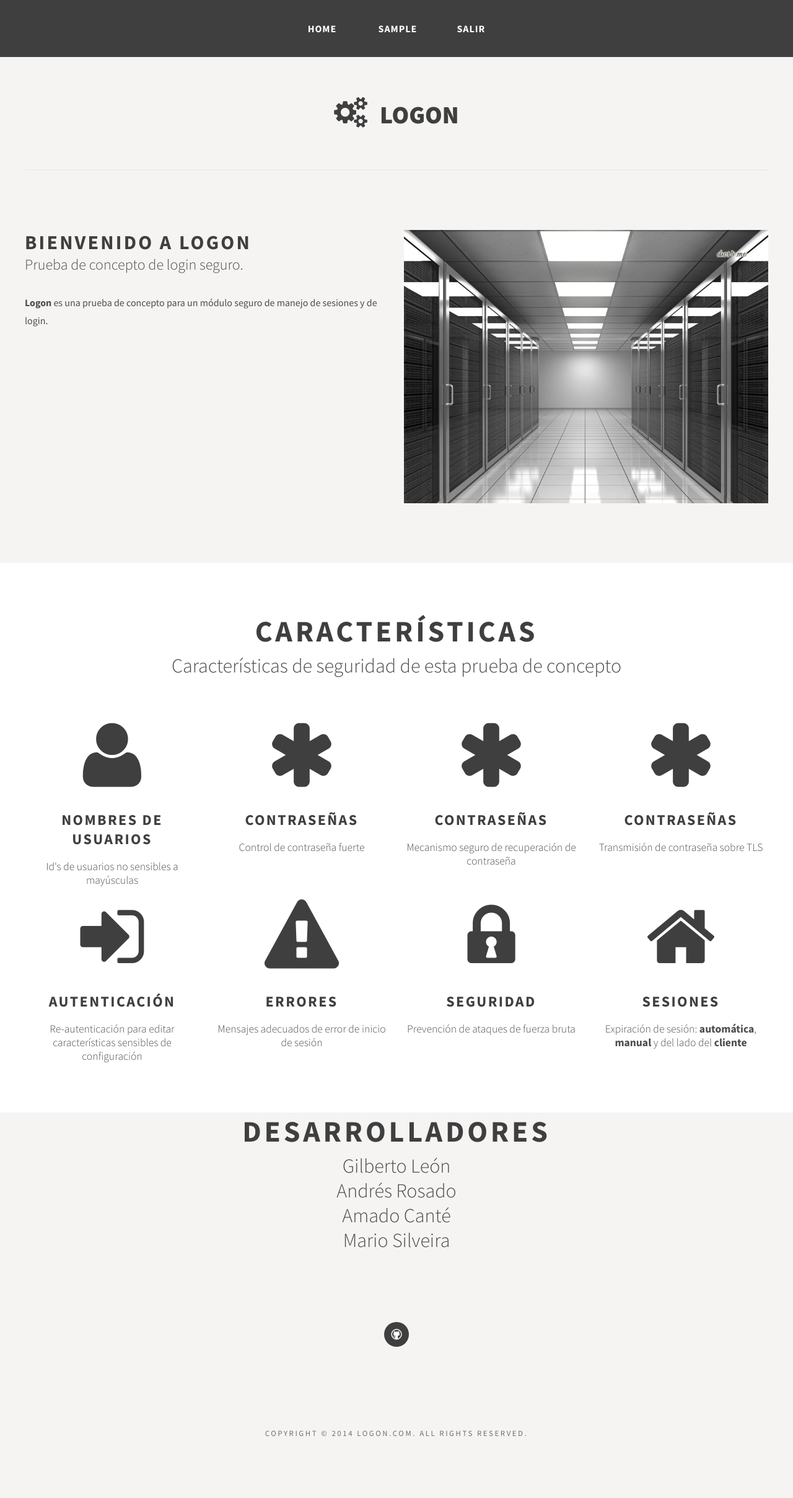
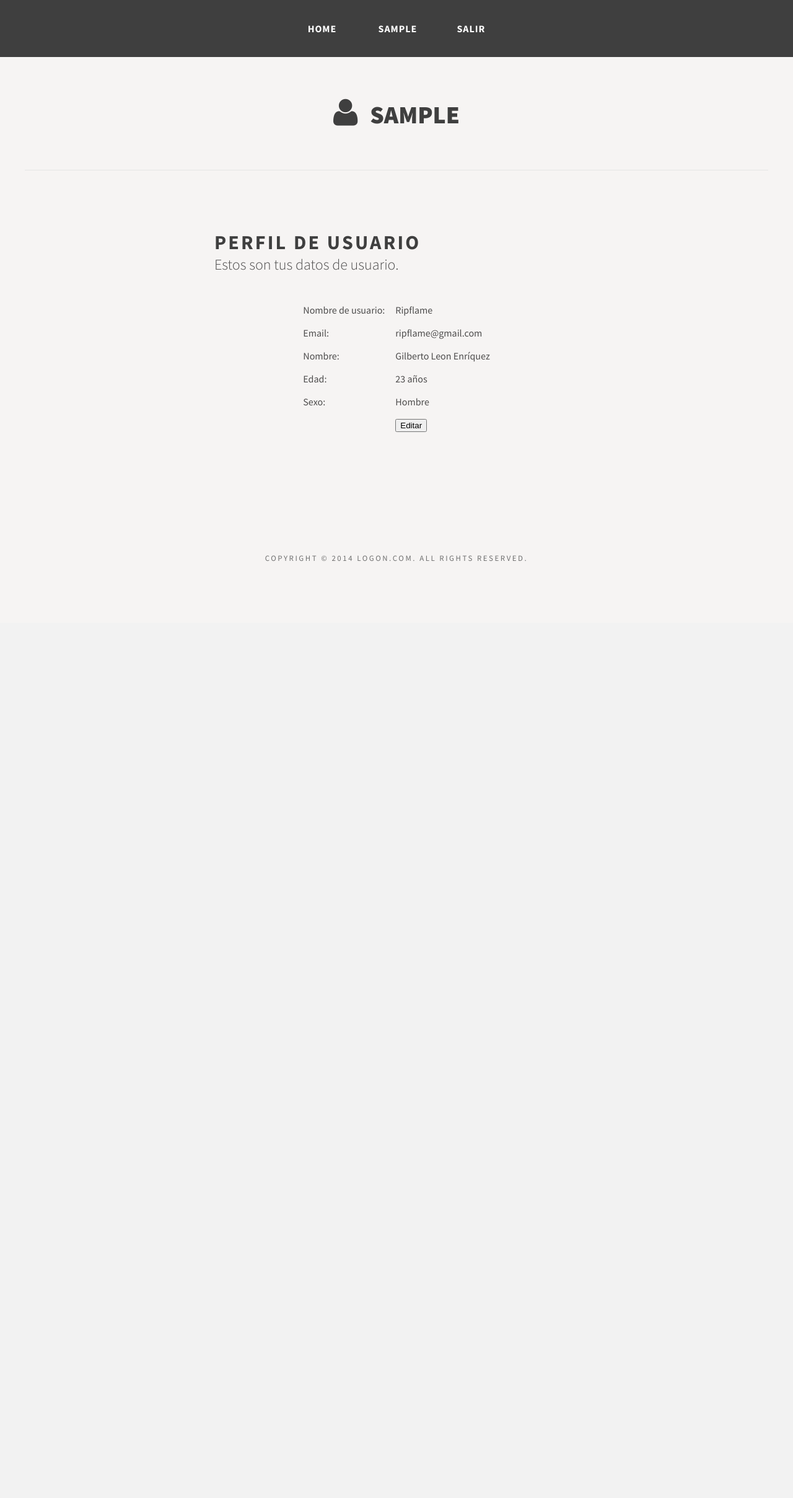
Before and after one commit to ripflame/logon, a PHP site: page /profile.php in a window 1280 px wide. Shown: the whole page at 62% size. After the commit the page ends 906 px from the top, so only its background shows below. Run offline with PHP 8.4, Linux system fonts and the light colour scheme; the visitor is signed in with stand-in values (Sample User, id 1).

Commit message:
Adding profile content

```diff
--- a/index.php
+++ b/index.php
@@ -29,7 +29,7 @@
 	</div>
 </div>
 <div id="logo" class="container">
-	<h1><a href="#" class="icon icon-cogs"><span>Logon</span></a></h1>
+	<h1><a href="index.php" class="icon icon-cogs"><span>Logon</span></a></h1>
 </div>
 <div id="page" class="container">
 	<div id="content">
--- a/login.php
+++ b/login.php
@@ -41,7 +41,7 @@ if ( isset( $_POST['submit'] ) ) {
 	</div>
 </div>
 <div id="logo" class="container">
-	<h1><a href="#" class="icon icon-cogs"><span>Logon</span></a></h1>
+	<h1><a href="index.php" class="icon icon-cogs"><span>Logon</span></a></h1>
 </div>
 <div id="page" class="container">
 	<div id="content" class="centered">
@@ -50,7 +50,7 @@ if ( isset( $_POST['submit'] ) ) {
 			<span class="byline">Prueba de concepto de login seguro.</span>
 		</div>
     <form class="table" action="" method="post">
-      <table cellspacing="0">
+      <table cellspacing="15">
         <tr>
           <td>
             <label for="username">Nombre de usuario</label>
--- a/profile.php
+++ b/profile.php
@@ -1,4 +1,6 @@
-<?php session_start(); ?>
+<?php
+session_start();
+?>
 <!DOCTYPE html PUBLIC "-//W3C//DTD XHTML 1.0 Strict//EN" "http://www.w3.org/TR/xhtml1/DTD/xhtml1-strict.dtd">
 <html xmlns="http://www.w3.org/1999/xhtml">
 <head>
@@ -29,98 +31,66 @@
 	</div>
 </div>
 <div id="logo" class="container">
-	<h1><a href="#" class="icon icon-cogs"><span>Logon</span></a></h1>
+	<h1><a href="profile.php" class="icon icon-user"><span><?php echo $_SESSION['username']; ?></span></a></h1>
 </div>
 <div id="page" class="container">
-	<div id="content">
+	<div id="content" class="centered">
 		<div class="title">
-			<h2>Bienvenido a Logon</h2>
-			<span class="byline">Prueba de concepto de login seguro.</span>
+			<h2>Perfil de usuario</h2>
+			<span class="byline">Estos son tus datos de usuario.</span>
 		</div>
-		<!--<p>This is <strong>TwoColours</strong>, a free, fully standards-compliant CSS template designed by <a href="http://www.freecsstemplates.org/" rel="nofollow">FreeCSSTemplates.org</a>. The photos in this template are from <a href="http://fotogrph.com/"> Fotogrph</a>. This free template is released under a <a href="http://creativecommons.org/licenses/by/3.0/">Creative Commons Attributions 3.0</a> license, so you are pretty much free to do whatever you want with it (even use it commercially) provided you keep the links in the footer intact. Aside from that, have fun with it :) </p>-->
-    <p><strong>Logon</strong> es una prueba de concepto para un módulo seguro de manejo de sesiones y de login.</p>
+    <form class="table" action="" method="get">
+      <table cellspacing="15">
+        <tr>
+          <td>
+            <label for="username">Nombre de usuario:</label>
+          </td>
+          <td>
+            <span class="profile" id="username"> Ripflame </span>
+          </td>
+        </tr>
+        <tr>
+          <td>
+            <label for="email">Email:</label>
+          </td>
+          <td>
+            <span class="profile-data" id="email"> ripflame@gmail.com </span>
+          </td>
+        </tr>
+        <tr>
+          <td>
+            <label for="name">Nombre:</label>
+          </td>
+          <td>
+            <span class="profile-data" id="name"> Gilberto Leon Enríquez </span>
+          </td>
+        </tr>
+        <tr>
+          <td>
+            <label for="age">Edad:</label>
+          </td>
+          <td>
+            <span class="profile-data" id="age"> 23 años </span>
+          </td>
+        </tr>
+        <tr>
+          <td>
+            <label for="sex">Sexo:</label>
+          </td>
+          <td>
+            <span class="profile-data" id="sex"> Hombre </span>
+          </td>
+        </tr>
+        <tr>
+          <td></td>
+          <td>
+            <input type="submit" value="Editar">
+          </td>
+        </tr>
+      </table>
+      <input type="hidden" name="edit" value="yes">
+    </form>
 	</div>
-	<div id="sidebar"><img class="image image-full" src="images/server.jpg" alt=""/></div>
-</div>
-<div id="featured-wrapper">
-	<div id="featured" class="container">
-		<div class="major">
-			<h2>Características</h2>
-			<span class="byline">Características de seguridad de esta prueba de concepto</span>
-		</div>
-		<div class="column1">
-			<span class="icon icon-user"></span>
-			<div class="title">
-				<h2>Nombres de usuarios</h2>
-				<span class="byline">Id's de usuarios no sensibles a mayúsculas</span>
-			</div>
-		</div>
-		<div class="column2">
-			<span class="icon icon-asterisk"></span>
-			<div class="title">
-				<h2>Contraseñas</h2>
-				<span class="byline">Control de contraseña fuerte</span>
-			</div>
-		</div>
-		<div class="column3">
-			<span class="icon icon-asterisk"></span>
-			<div class="title">
-				<h2>Contraseñas</h2>
-				<span class="byline">Mecanismo seguro de recuperación de contraseña</span>
-			</div>
-		</div>
-		<div class="column4">
-			<span class="icon icon-asterisk"></span>
-			<div class="title">
-				<h2>Contraseñas</h2>
-				<span class="byline">Transmisión de contraseña sobre TLS</span>
-			</div>
-		</div>
-    <div style="height: 20px; clear: both;"></div>
-		<div class="column1">
-			<span class="icon icon-signin"></span>
-			<div class="title">
-				<h2>Autenticación</h2>
-				<span class="byline">Re-autenticación para editar características sensibles de configuración</span>
-			</div>
-		</div>
-		<div class="column2">
-			<span class="icon icon-warning-sign"></span>
-			<div class="title">
-				<h2>Errores</h2>
-				<span class="byline">Mensajes adecuados de error de inicio de sesión</span>
-			</div>
-		</div>
-		<div class="column3">
-			<span class="icon icon-lock"></span>
-			<div class="title">
-				<h2>Seguridad</h2>
-				<span class="byline">Prevención de ataques de fuerza bruta</span>
-			</div>
-		</div>
-		<div class="column4">
-			<span class="icon icon-home"></span>
-			<div class="title">
-				<h2>Sesiones</h2>
-        <span class="byline">Expiración de sesión: <strong>automática</strong>, <strong>manual</strong> y del lado del <strong>cliente</strong></span>
-			</div>
-		</div>
-	</div>
-</div>
-<div id="contact" class="container">
-		<div class="major">
-			<h2>Desarrolladores</h2>
-			<!--<span class="byline">Phasellus nec erat sit amet nibh pellentesque congue</span>-->
-      <ul class="byline">
-        <li>Gilberto León</li>
-        <li>Andrés Rosado</li>
-        <li>Amado Canté</li>
-        <li>Mario Silveira</li>
-      </ul>
-		</div>
-		<ul class="contact">
-			<li><a href="https://github.com/ripflame/logon" class="icon icon-github"><span>Github</span></a></li>
-		</ul>
 </div>
 <div id="copyright" class="container">
 	<p>Copyright &copy; 2014 Logon.com. All rights reserved.</a></p>
--- a/register.php
+++ b/register.php
@@ -75,7 +75,7 @@ if ( isset( $_POST['submit'] ) ) {
 	</div>
 </div>
 <div id="logo" class="container">
-	<h1><a href="#" class="icon icon-cogs"><span>Logon</span></a></h1>
+	<h1><a href="index.php" class="icon icon-cogs"><span>Logon</span></a></h1>
 </div>
 <div id="page" class="container">
 	<div id="content" class="centered">
```
